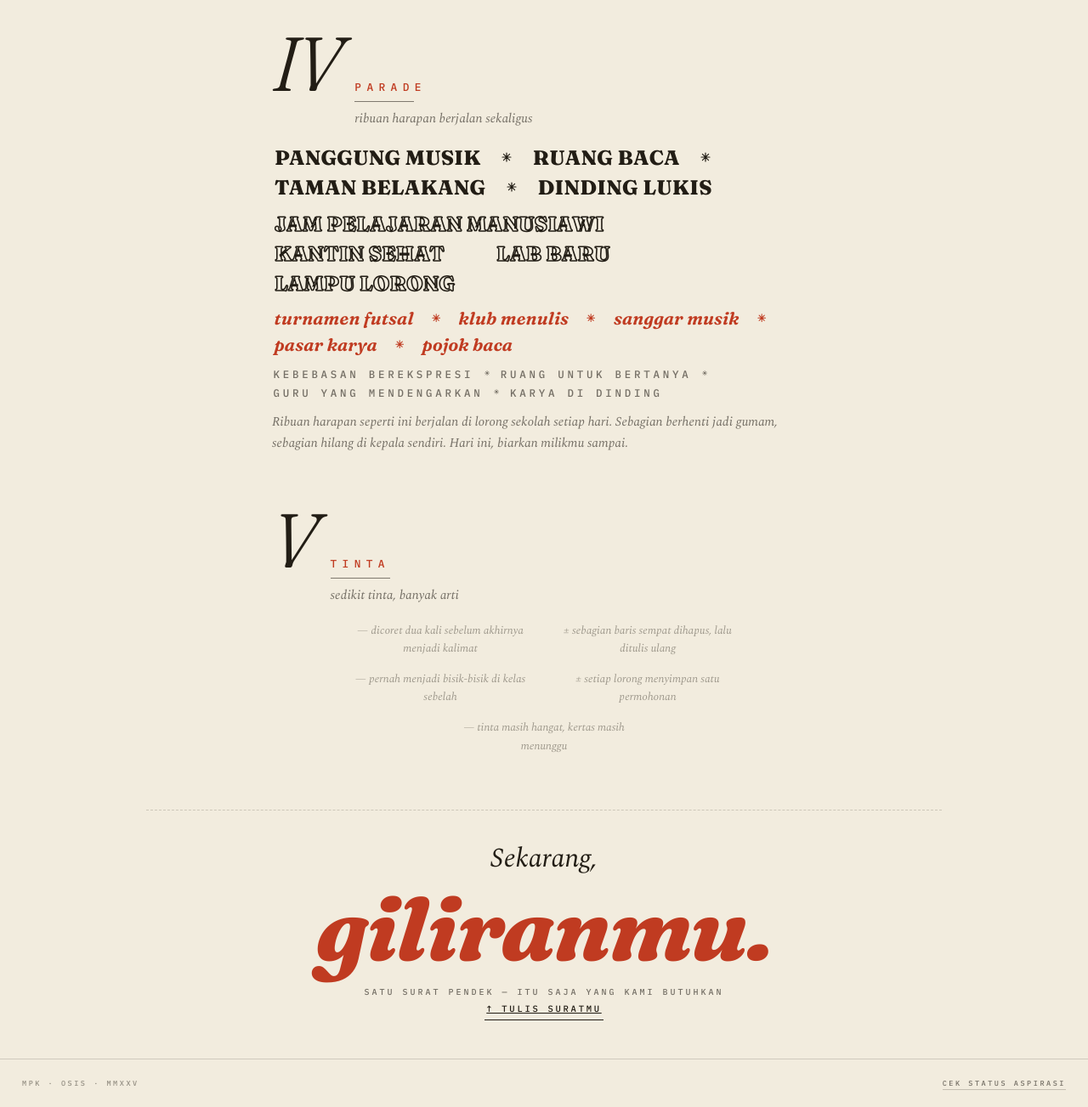
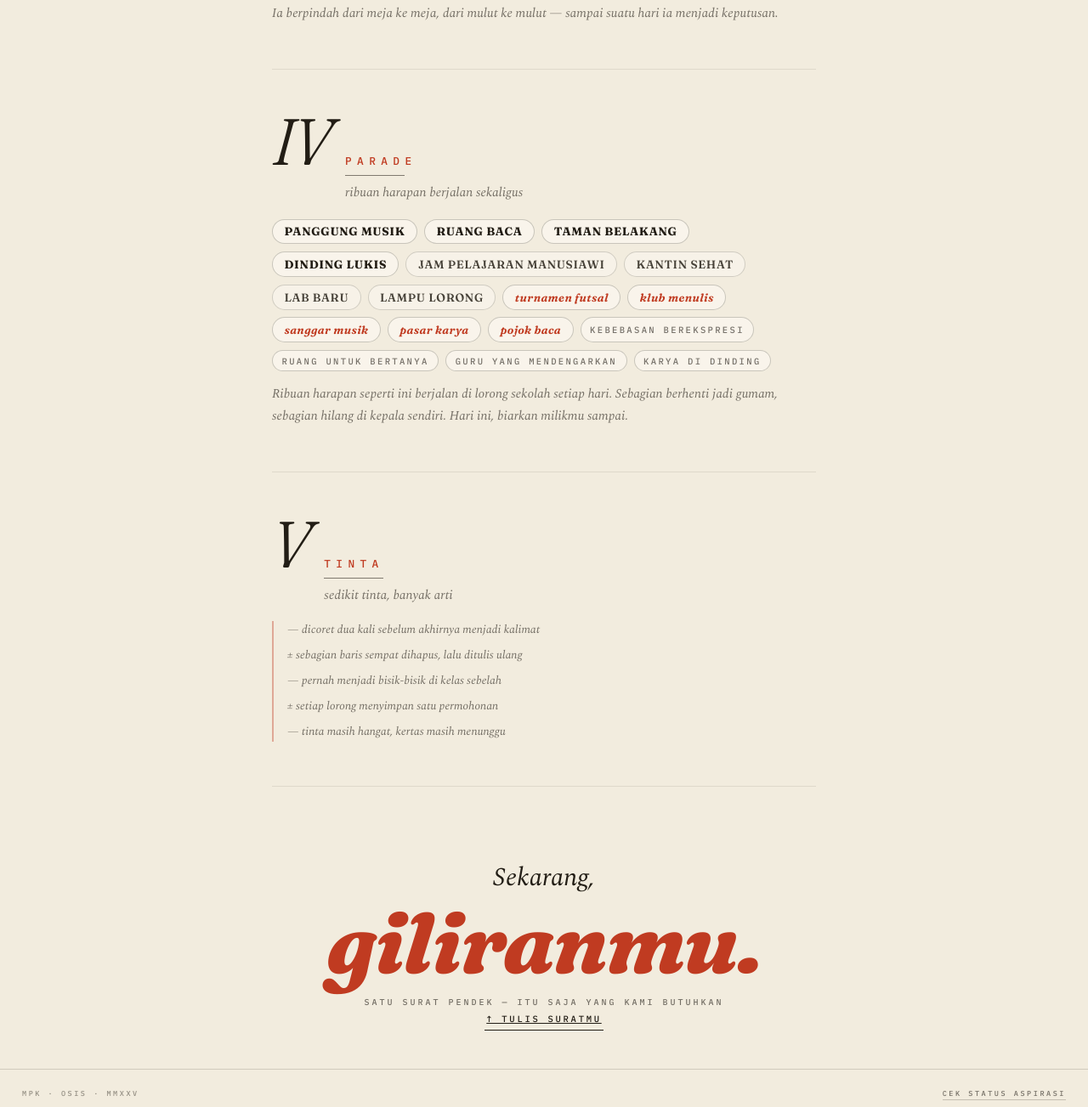
Before and after one commit to zanqy/katakan-demo, a plain HTML site: page index.html in a window 1280 px wide. Shown: the part 2329-3632 px from the top of the page at 85% size. Drawn offline with nearby package versions, Linux system fonts and the light colour scheme.

Commit message:
fix(ui): rapikan narasi di layar kecil
Parade harapan kini chip bertepi (bukan baris asterisk yang pecah perkata),
marginalia jadi catatan tepi rata kiri dengan garis seal, angka bab
dan jarak antar bab diperkecil, pemisah bab hairline halus.

```diff
--- a/index.html
+++ b/index.html
@@ -272,10 +272,11 @@ body.soon-open{overflow:hidden}
 .nar-sub{margin:20px auto 0;font:italic 400 clamp(.95rem,1.6vw,1.1rem)/1.75 var(--fs);
   color:var(--ink-60);max-width:46ch}
 
-.nar-block{max-width:640px;margin:0 auto clamp(48px,8vh,84px)}
-.nar-block:last-child{margin-bottom:0}
-.no-wrap{display:flex;align-items:baseline;gap:18px;margin-bottom:18px}
-.no{font:italic 300 clamp(3.4rem,9vw,5.6rem)/.82 var(--fd);letter-spacing:-.03em;color:var(--ink)}
+.nar-block{max-width:640px;margin:0 auto clamp(40px,6.5vh,72px);padding-bottom:clamp(40px,6.5vh,72px);
+  border-bottom:1px solid rgba(34,29,21,.09)}
+.nar-block:last-of-type{border-bottom:0;padding-bottom:0;margin-bottom:0}
+.no-wrap{display:flex;align-items:baseline;gap:clamp(10px,2vw,18px);margin-bottom:clamp(14px,2.4vh,18px)}
+.no{font:italic 300 clamp(2.9rem,7.5vw,4.8rem)/.85 var(--fd);letter-spacing:-.03em;color:var(--ink)}
 .no::after{content:attr(data-g);position:absolute;left:.055em;top:.05em;z-index:-1;color:transparent;
   -webkit-text-stroke:1.5px rgba(192,59,33,.5)}
 @supports not (-webkit-text-stroke:1px black){.no::after{color:rgba(192,59,33,.22)}}
@@ -297,27 +298,25 @@ body.soon-open{overflow:hidden}
   letter-spacing:.1em;color:var(--ink-40)}
 .poem-by{margin-top:12px;font:400 10px var(--fm);letter-spacing:.26em;text-transform:uppercase;color:var(--ink-40)}
 
-.wishes{display:flex;flex-direction:column;gap:14px}
-.wish{display:flex;flex-wrap:wrap;align-items:baseline;column-gap:.4em;row-gap:6px;
-  font-family:var(--fd);letter-spacing:.01em}
-.wish .it{display:inline-block;padding:0 .12em}
-.wish .ast{width:.5em;height:.5em;margin:0 .5em;flex:none;align-self:center}
-.wish .ast path{stroke:currentColor;stroke-width:2.4;stroke-linecap:round;fill:none}
-.w-caps{font-weight:800;font-size:clamp(1.05rem,2.6vw,1.5rem);color:var(--ink)}
-.w-outline{font-weight:800;font-size:clamp(1.05rem,2.6vw,1.5rem);color:transparent;
-  -webkit-text-stroke:1.6px var(--ink)}
-@supports not (-webkit-text-stroke:1px black){.w-outline{color:var(--ink);opacity:.75}}
-.w-ital{font-style:italic;font-weight:640;font-size:clamp(1rem,2.2vw,1.3rem);color:var(--red)}
-.w-mono{font:500 .78rem var(--fm);letter-spacing:.3em;text-transform:uppercase;color:var(--ink-60)}
+.wishes{display:flex;flex-wrap:wrap;gap:.55rem .5rem}
+.wish{display:contents}
+.wish .ast{display:none}
+.wish .it{display:inline-flex;align-items:center;padding:.44em 1em;
+  border:1px solid var(--ui-line);border-radius:999px;background:rgba(252,249,242,.65)}
+.w-caps .it{font:700 .84rem var(--fd);letter-spacing:.05em;color:var(--ink)}
+.w-outline .it{font:600 .84rem var(--fd);letter-spacing:.05em;color:var(--ink);opacity:.82}
+.w-ital .it{font:italic 640 .84rem var(--fd);letter-spacing:.03em;color:var(--red)}
+.w-mono .it{font:500 .66rem var(--fm);letter-spacing:.22em;text-transform:uppercase;color:var(--ink-60)}
 
-.marginals{display:flex;flex-wrap:wrap;gap:14px 34px;justify-content:center;text-align:center}
-.marg{font:italic 400 .82rem/1.65 var(--fs);color:var(--ink-40);max-width:210px}
+.marginals{display:flex;flex-direction:column;gap:9px;
+  border-left:2px solid rgba(192,59,33,.38);padding-left:16px}
+.marg{font:italic 400 .85rem/1.55 var(--fs);color:var(--ink-60)}
 
-.nar-end{text-align:center;padding-top:clamp(20px,4vh,40px);border-top:1px dashed rgba(34,29,21,.18)}
-.s5-pre{font:italic 400 clamp(1.3rem,2.8vw,2rem) var(--fs);color:var(--ink)}
-.s5-big{font:italic 800 clamp(2.8rem,9vw,6.5rem)/1 var(--fd);color:var(--red);letter-spacing:-.02em;margin-top:6px}
-.s5-sub{margin-top:16px;font:500 10px var(--fm);letter-spacing:.3em;text-transform:uppercase;color:var(--ink-60)}
-.nar-end .ghostbtn{margin-top:22px}
+.nar-end{text-align:center;padding-top:clamp(24px,4vh,44px)}
+.s5-pre{font:italic 400 clamp(1.25rem,2.8vw,1.9rem) var(--fs);color:var(--ink)}
+.s5-big{font:italic 800 clamp(2.9rem,11vw,6.2rem)/1 var(--fd);color:var(--red);letter-spacing:-.02em;margin-top:4px}
+.s5-sub{margin-top:14px;font:500 10px var(--fm);letter-spacing:.3em;text-transform:uppercase;color:var(--ink-60)}
+.nar-end .ghostbtn{margin-top:20px}
 
 footer{border-top:1px solid var(--line);padding:22px 26px 30px;
   display:flex;justify-content:space-between;align-items:baseline;gap:14px;flex-wrap:wrap;
```
